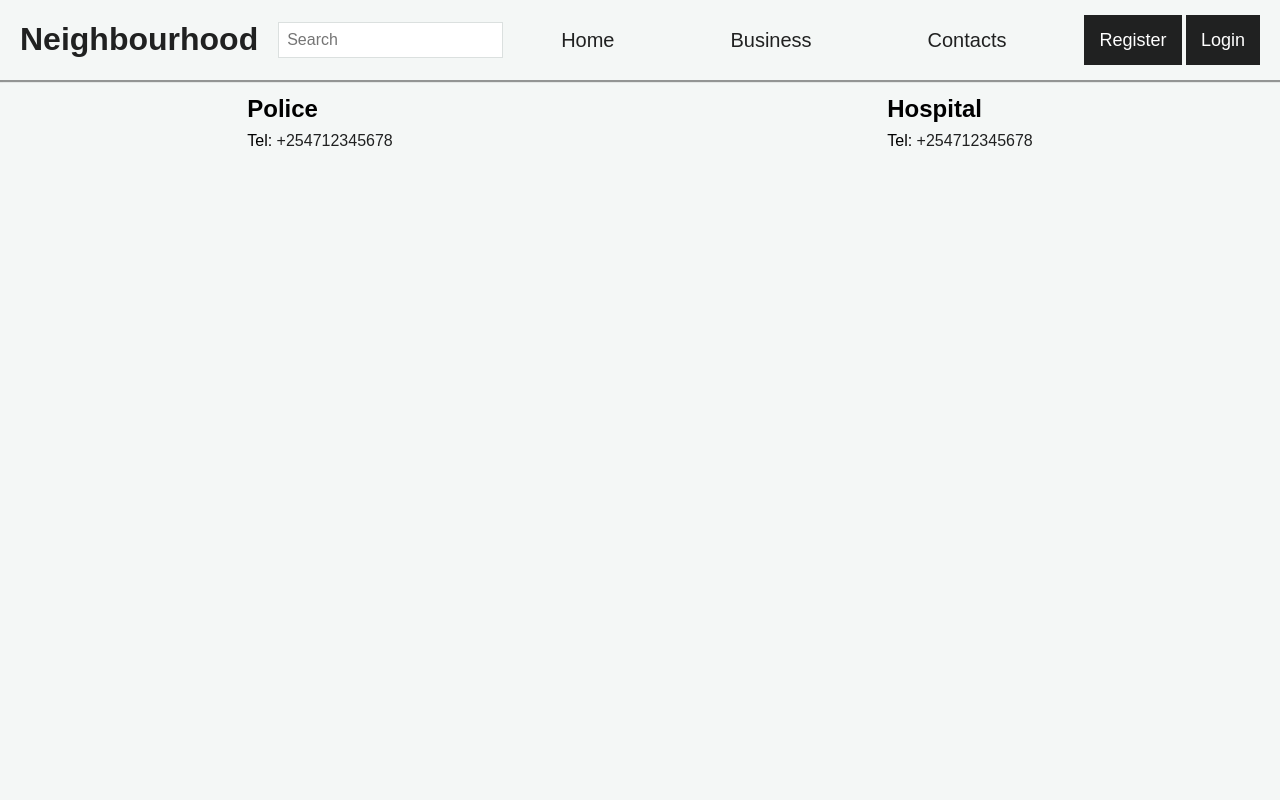
After one commit to davidkiama/NeighbourHood, a Django app: page /contact/ in a window 1280 px wide. The commit adds this page. Run offline with Django 4.2, Linux system fonts and the light colour scheme.

Commit message:
Added contact infomation

```diff
--- a/home/static/css/style.css
+++ b/home/static/css/style.css
@@ -230,6 +230,13 @@ a {
   margin-top: 1.4rem;
 }
 
+.contact {
+  margin-top: 1rem;
+  width: 100%;
+  display: flex;
+  justify-content: space-around;
+}
+
 /* media queries */
 @media only screen and (max-width: 56.25em) {
   html {
--- a/home/templates/base.html
+++ b/home/templates/base.html
@@ -32,7 +32,7 @@
                 <nav class="nav__items">
                     <a href="{% url 'home' %}" class="nav__item">Home</a>
                     <a href="{% url 'biz_list' %}" class="nav__item">Business</a>
-                    <a href="#" class="nav__item">Contacts</a>
+                    <a href="{% url 'contact' %}" class="nav__item">Contacts</a>
 
                 </nav>
             </div>
--- /dev/null
+++ b/home/templates/contact.html
@@ -0,0 +1,23 @@
+{% extends 'base.html' %}
+
+
+{% block content %}
+<div class="contact">
+
+    <div class="contact__police">
+        <h2 class="contact__police-title">Police</h2>
+        <p class="contact__police-text">
+            Tel: <a href="tel:+254712345678">+254712345678</a>
+        </p>
+
+
+    </div>
+    <div class="contact__hospital">
+        <h2 class="contact__hospital-title">Hospital</h2>
+        <p class="contact__hospital-text">
+            Tel: <a href="tel:+254712345678">+254712345678</a>
+        </p>
+
+    </div>
+</div>
+{% endblock %}
--- a/home/urls.py
+++ b/home/urls.py
@@ -1,10 +1,11 @@
 from django.urls import path
 
-from .views import create_post, home, search_business, setup_profile, setup_business, biz_list
+from .views import create_post, home, search_business, setup_profile, setup_business, biz_list, contact
 
 
 urlpatterns = [
     path('', home, name='home'),
+    path('contact/', contact, name='contact'),
     path('setup-profile/', setup_profile, name='setup_profile'),
     path('setup-business/', setup_business, name='setup_business'),
     path('biz-list/', biz_list, name='biz_list'),
--- a/home/views.py
+++ b/home/views.py
@@ -14,6 +14,8 @@ def home(request):
     posts = Post.objects.all()
     return render(request, 'index.html', {'posts': posts})
 
+def contact(request):
+    return render(request, 'contact.html')
 
 def get_or_create_neighbourhood(request):
 
```
